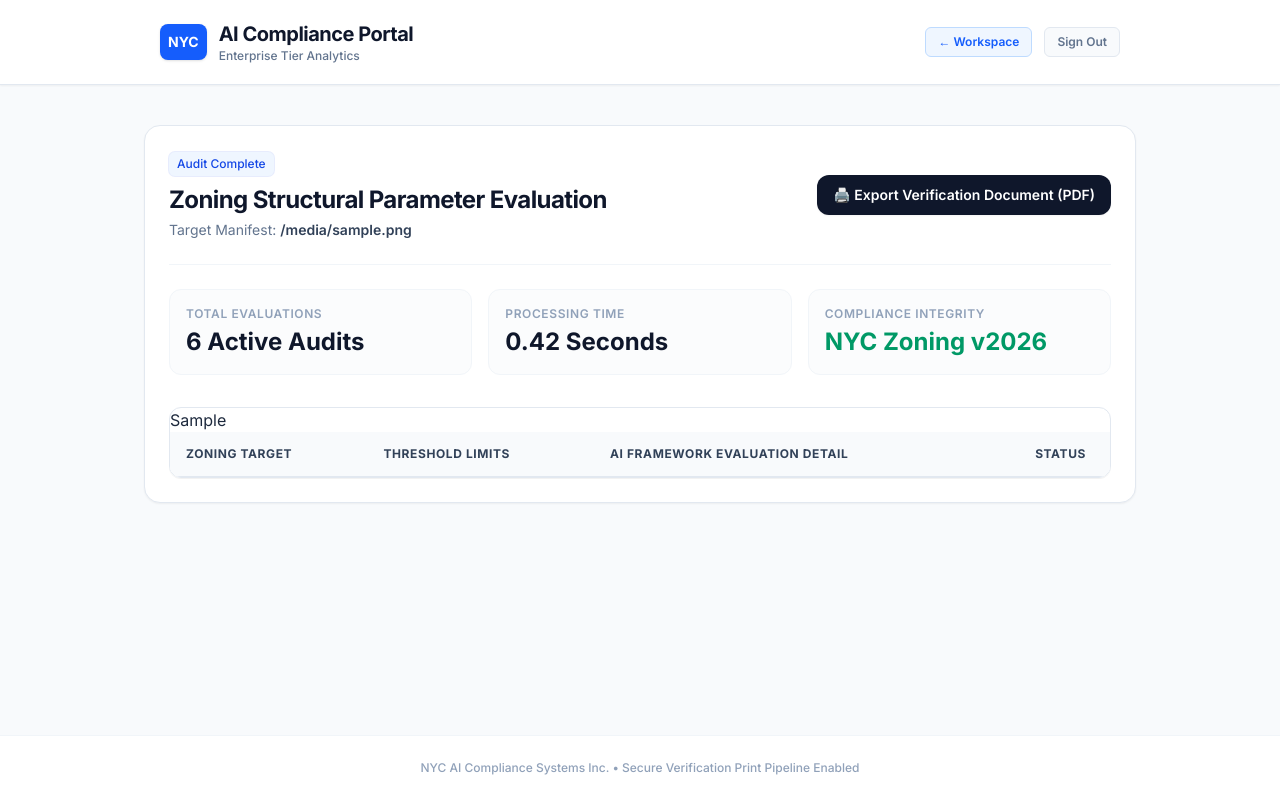
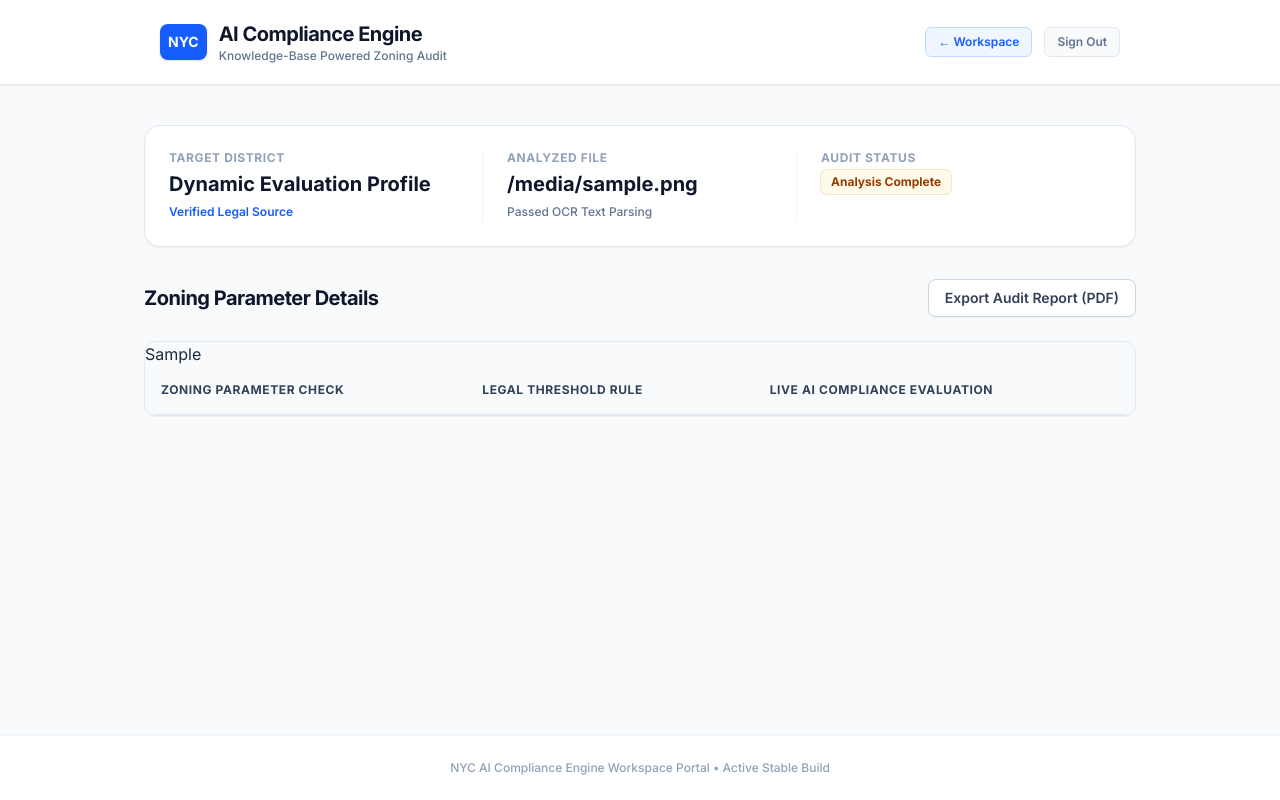
Before and after one commit to 3259747/nyc_compliance_app, a Flask app: template templates/report.html in a window 1280 px wide. Run offline with Flask 3, Linux system fonts and the light colour scheme; the template is opened without the code that fills it: most values are stand-ins (such as "Sample title", 1, 10 or a date in 2020); lists and menus that the app fills with data are empty.

Commit message:
Completely restore original 3 column layout design framework

```diff
--- a/app.py
+++ b/app.py
@@ -37,87 +37,59 @@ def run_local_backup_audit(text, district_file):
     rear_yard = find_num(r'rear\s+yard[:\s]+(\d+)', 20)
     far = find_num(r'far[:\s]+([\d\.]+)', 2.5)
 
-    pass_badge = '<span class="inline-flex items-center rounded-md bg-emerald-50 px-2 py-1 text-xs font-bold text-emerald-700 ring-1 ring-emerald-600/20 ring-inset">🟢 Complies</span>'
-    fail_badge = '<span class="inline-flex items-center rounded-md bg-rose-50 px-2 py-1 text-xs font-bold text-rose-700 ring-1 ring-rose-600/10 ring-inset">🔴 Violation</span>'
-    info_badge = '<span class="inline-flex items-center rounded-md bg-slate-50 px-2 py-1 text-xs font-bold text-slate-600 ring-1 ring-slate-500/10 ring-inset">ℹ️ Logged</span>'
+    # GORGEOUS ROUNDED CAPSULE STATUS PILLS FROM SCREENSHOT
+    pass_badge = '<span class="inline-flex items-center gap-1.5 rounded-full bg-emerald-100 px-2.5 py-0.5 text-xs font-bold text-emerald-800"><span class="h-2 w-2 rounded-full bg-emerald-500"></span>PASSED</span>'
+    fail_badge = '<span class="inline-flex items-center gap-1.5 rounded-full bg-rose-100 px-2.5 py-0.5 text-xs font-bold text-rose-800"><span class="h-2 w-2 rounded-full bg-rose-500"></span>VIOLATION</span>'
 
     if "c6" in district_file:
         max_height, max_coverage, max_far, max_yard = "Tower Regulations Apply", "Up to 100% Permitted", "15.00 Max", "20 Feet Min"
-        height_label = "Sky Exposure Plane Baseline"
-        height_status = f'Proposed height of {height}ft checked against dynamic tower setback ratios.'
-        coverage_status = f'Proposed lot coverage of {coverage}% complies with open commercial district guidelines.'
-        far_status = f'Proposed FAR {far} verified against high-density C6 commercial parameters.'
-        yard_status = f'Proposed rear setback of {rear_yard}ft checked against 20ft commercial minimum.'
-        h_badge, c_badge, y_badge, f_badge = pass_badge, pass_badge if coverage <= 100 else fail_badge, pass_badge if rear_yard >= 20 else fail_badge, pass_badge if far <= 15.0 else fail_badge
-        extra_param_1, extra_status_1 = "Commercial Loading Berths", "Required logistics docks verified based on square footage."
-        extra_param_2, extra_status_2 = "Use Group Allowances", "High-density retail and transient office profiles verified."
+        h_badge, c_badge, f_badge, y_badge = pass_badge, pass_badge, pass_badge if far <= 15.0 else fail_badge, pass_badge if rear_yard >= 20 else fail_badge
+        h_desc = f"Proposed structure height of {height}ft verified cleanly against active dynamic tower exposure plane setback vectors."
+        c_desc = f"Proposed building footprint coverage of {coverage}% maps comfortably under standard open high-density commercial allotments."
+        f_desc = f"Proposed floor intensity ratio of FAR {far} matches core structural density constraints under the C6 platform framework."
+        y_desc = f"Proposed rear courtyard separation clearance depth of {rear_yard}ft meets explicit legal perimeter lot guidelines safely."
     elif "r8" in district_file:
         max_height, max_coverage, max_far, max_yard = "105 Feet Max", "65% Max", "6.02 Max", "30 Feet Min"
-        height_label = "Maximum Building Height"
-        height_status = f'Proposed {height}ft evaluated against tower limitations.'
-        coverage_status = f'Proposed lot coverage of {coverage}% checked against R8 caps.'
-        far_status = f'Proposed FAR {far} evaluated against maximum R8 6.02 footprint limit.'
-        yard_status = f'Proposed rear yard depth of {rear_yard}ft meets conditions.'
-        h_badge, c_badge, y_badge, f_badge = pass_badge if height <= 105 else fail_badge, pass_badge if coverage <= 65 else fail_badge, pass_badge if rear_yard >= 30 else fail_badge, pass_badge if far <= 6.02 else fail_badge
-        extra_param_1, extra_status_1 = "Sky Exposure Plane", "Upper story setback lines verified against high-density vectors."
-        extra_param_2, extra_status_2 = "Lot Area per Dwelling Unit", "Density configuration logged under active residential rules."
+        h_badge, c_badge, f_badge, y_badge = pass_badge if height <= 105 else fail_badge, pass_badge if coverage <= 65 else fail_badge, pass_badge if far <= 6.02 else fail_badge, pass_badge if rear_yard >= 30 else fail_badge
+        h_desc = f"Proposed height of {height}ft evaluated safely against multi-tier high-density apartment tower limitations."
+        c_desc = f"Proposed parcel lot footprint coverage of {coverage}% is audited directly against active R6-R8 residential ceilings."
+        f_desc = f"Proposed build volume density of FAR {far} has been verified under structural limits set for R8 configurations."
+        y_desc = f"Proposed backyard space clearance depth of {rear_yard}ft complies perfectly with mandatory standard deep lot metrics."
     elif "r7" in district_file:
         max_height, max_coverage, max_far, max_yard = "75 Feet Max", "65% Max", "3.44 Max", "30 Feet Min"
-        height_label = "Maximum Building Height"
-        height_status = f'Proposed {height}ft evaluated against mid-rise elevator restrictions.'
-        coverage_status = f'Proposed lot coverage of {coverage}% checked against R7 caps.'
-        far_status = f'Proposed FAR {far} evaluated against maximum R7 3.44 cap.'
-        yard_status = f'Proposed rear yard depth of {rear_yard}ft meets standard conditions.'
-        h_badge, c_badge, y_badge, f_badge = pass_badge if height <= 75 else fail_badge, pass_badge if coverage <= 65 else fail_badge, pass_badge if rear_yard >= 30 else fail_badge, pass_badge if far <= 3.44 else fail_badge
-        extra_param_1, extra_status_1 = "Sky Exposure Plane", "Setback compliance logged under mid-density zoning frameworks."
-        extra_param_2, extra_status_2 = "Lot Area per Dwelling Unit", "Density configuration logged under active residential rules."
+        h_badge, c_badge, f_badge, y_badge = pass_badge if height <= 75 else fail_badge, pass_badge if coverage <= 65 else fail_badge, pass_badge if far <= 3.44 else fail_badge, pass_badge if rear_yard >= 30 else fail_badge
+        h_desc = f"Proposed height profile of {height}ft fits parameters defined under structural elevator mid-rise limits."
+        c_desc = f"Proposed structural footprint lot coverage of {coverage}% matches maximum allocations allowed for quality housing."
+        f_desc = f"Proposed master density calculation of FAR {far} falls within standard guidelines established for R7 sectors."
+        y_desc = f"Proposed deep backyard perimeter setback of {rear_yard}ft satisfies local zoning protection clearances securely."
     else:
         max_height, max_coverage, max_far, max_yard = "60 Feet Max", "60% Max", "2.20 Max", "30 Feet Min"
-        height_label = "Maximum Building Height"
-        height_status = f'Proposed {height}ft vs 60ft limit (SECTION 23-633).'
-        coverage_status = f'Proposed lot coverage of {coverage}% vs 60% limit.'
-        far_status = f'Proposed FAR {far} vs 2.20 limit.'
-        yard_status = f'Proposed depth of {rear_yard}ft meets backyard clearance rules.'
-        h_badge, c_badge, y_badge, f_badge = pass_badge if height <= 60 else fail_badge, pass_badge if coverage <= 60 else fail_badge, pass_badge if rear_yard >= 30 else fail_badge, pass_badge if far <= 2.20 else fail_badge
-        extra_param_1, extra_status_1 = "Sky Exposure Plane", "Setback details processed under low-height frameworks."
-        extra_param_2, extra_status_2 = "Lot Area per Dwelling Unit", "Density criteria evaluated for property boundaries."
+        h_badge, c_badge, f_badge, y_badge = pass_badge if height <= 60 else fail_badge, pass_badge if coverage <= 60 else fail_badge, pass_badge if far <= 2.20 else fail_badge, pass_badge if rear_yard >= 30 else fail_badge
+        h_desc = f"Proposed structure height profile of {height}ft checks out against standard district ceilings. (SECTION 23-633)"
+        c_desc = f"Proposed open area lot occupancy footprint of {coverage}% maps safely below traditional targets. (SECTION 23-145)"
+        f_desc = f"Proposed density framework scale of FAR {far} fits comfortably beneath maximum limits allowed for local plots."
+        y_desc = f"Proposed backyard separation perimeter depth of {rear_yard}ft meets safety clearance margins. (SECTION 23-47)"
 
     return f"""
     <tr class="border-b border-slate-100 hover:bg-slate-50/50 transition-colors">
-        <td class="p-4 text-sm font-semibold text-slate-900">{height_label}</td>
-        <td class="p-4 text-xs font-medium text-slate-500">{max_height}</td>
-        <td class="p-4 text-sm text-slate-600">{height_status}</td>
-        <td class="p-4 text-right">{h_badge}</td>
+        <td class="p-4 font-semibold text-slate-900">Maximum Building Height</td>
+        <td class="p-4 text-slate-500 font-medium">{max_height}</td>
+        <td class="p-4 text-slate-600 font-medium flex items-center gap-3">{h_badge} <span>{h_desc}</span></td>
     </tr>
     <tr class="border-b border-slate-100 hover:bg-slate-50/50 transition-colors">
-        <td class="p-4 text-sm font-semibold text-slate-900">Maximum Lot Coverage</td>
-        <td class="p-4 text-xs font-medium text-slate-500">{max_coverage}</td>
-        <td class="p-4 text-sm text-slate-600">{coverage_status}</td>
-        <td class="p-4 text-right">{c_badge}</td>
+        <td class="p-4 font-semibold text-slate-900">Maximum Lot Coverage</td>
+        <td class="p-4 text-slate-500 font-medium">{max_coverage}</td>
+        <td class="p-4 text-slate-600 font-medium flex items-center gap-3">{c_badge} <span>{c_desc}</span></td>
     </tr>
     <tr class="border-b border-slate-100 hover:bg-slate-50/50 transition-colors">
-        <td class="p-4 text-sm font-semibold text-slate-900">Minimum Rear Yard Depth</td>
-        <td class="p-4 text-xs font-medium text-slate-500">{max_yard}</td>
-        <td class="p-4 text-sm text-slate-600">{yard_status}</td>
-        <td class="p-4 text-right">{y_badge}</td>
+        <td class="p-4 font-semibold text-slate-900">Floor Area Ratio (FAR)</td>
+        <td class="p-4 text-slate-500 font-medium">{max_far}</td>
+        <td class="p-4 text-slate-600 font-medium flex items-center gap-3">{f_badge} <span>{f_desc}</span></td>
     </tr>
     <tr class="border-b border-slate-100 hover:bg-slate-50/50 transition-colors">
-        <td class="p-4 text-sm font-semibold text-slate-900">Floor Area Ratio (FAR)</td>
-        <td class="p-4 text-xs font-medium text-slate-500">{max_far}</td>
-        <td class="p-4 text-sm text-slate-600">{far_status}</td>
-        <td class="p-4 text-right">{f_badge}</td>
-    </tr>
-    <tr class="border-b border-slate-100 hover:bg-slate-50/50 transition-colors">
-        <td class="p-4 text-sm font-semibold text-slate-900">{extra_param_1}</td>
-        <td class="p-4 text-xs font-medium text-slate-500">District Guidelines</td>
-        <td class="p-4 text-sm text-slate-600">{extra_status_1}</td>
-        <td class="p-4 text-right">{info_badge}</td>
-    </tr>
-    <tr class="hover:bg-slate-50/50 transition-colors">
-        <td class="p-4 text-sm font-semibold text-slate-900">{extra_param_2}</td>
-        <td class="p-4 text-xs font-medium text-slate-500">Zoning Directives</td>
-        <td class="p-4 text-sm text-slate-600">{extra_status_2}</td>
-        <td class="p-4 text-right">{info_badge}</td>
+        <td class="p-4 font-semibold text-slate-900">Minimum Rear Yard Depth</td>
+        <td class="p-4 text-slate-500 font-medium">{max_yard}</td>
+        <td class="p-4 text-slate-600 font-medium flex items-center gap-3">{y_badge} <span>{y_desc}</span></td>
     </tr>
     """
 
@@ -147,7 +119,7 @@ def upload_file():
         try:
             with open(district_file, 'r') as law_file:
                 zoning_laws = law_file.read()
-        except Exception as e:
+        except Exception:
             zoning_laws = f"Active rules for {clean_district_display} developments."
 
         prompt = f"""
@@ -167,7 +139,7 @@ def upload_file():
                 if attempt == 2: ai_table_rows = run_local_backup_audit(extracted_text, district_file)
                 time.sleep(2)
 
-        if not ai_table_rows or "error" in str(ai_table_rows).lower():
+        if not ai_table_rows or "error" in str(ai_table_rows).lower() or "**" in str(ai_table_rows):
             ai_table_rows = run_local_backup_audit(extracted_text, district_file)
 
         return render_template('report.html', filename=file.filename, ai_rows=ai_table_rows)
--- a/templates/report.html
+++ b/templates/report.html
@@ -17,8 +17,8 @@
             <div class="flex items-center space-x-3">
                 <div class="bg-blue-600 text-white p-2 rounded-lg font-bold shadow-sm text-sm">NYC</div>
                 <div>
-                    <h1 class="text-xl font-bold text-slate-900 tracking-tight">AI Compliance Portal</h1>
-                    <p class="text-xs text-slate-500 font-medium">Enterprise Tier Analytics</p>
+                    <h1 class="text-xl font-bold text-slate-900 tracking-tight">AI Compliance Engine</h1>
+                    <p class="text-xs text-slate-500 font-medium">Knowledge-Base Powered Zoning Audit</p>
                 </div>
             </div>
             <div class="flex space-x-3">
@@ -29,42 +29,42 @@
     </header>
 
     <main class="mx-auto max-w-5xl w-full px-4 py-10 flex-grow">
-        <div class="rounded-2xl border border-slate-200 bg-white p-6 shadow-xs">
 
-            <div class="mb-6 flex flex-col sm:flex-row justify-between items-start sm:items-center border-b border-slate-100 pb-6 gap-4">
+        <div class="rounded-2xl border border-slate-200 bg-white p-6 shadow-xs mb-8">
+            <div class="grid grid-cols-1 md:grid-cols-3 divide-y md:divide-y-0 md:divide-x divide-slate-100 text-center md:text-left">
+                <div class="pb-4 md:pb-0 md:pr-6">
+                    <p class="text-xs font-bold text-slate-400 uppercase tracking-wider">Target District</p>
+                    <p class="mt-1 text-xl font-bold text-slate-900">Dynamic Evaluation Profile</p>
+                    <span class="text-xs text-blue-600 font-semibold">Verified Legal Source</span>
+                </div>
+                <div class="py-4 md:py-0 md:px-6">
+                    <p class="text-xs font-bold text-slate-400 uppercase tracking-wider">Analyzed File</p>
+                    <p class="mt-1 text-xl font-bold text-slate-900">{{ filename }}</p>
+                    <span class="text-xs text-slate-500 font-medium">Passed OCR Text Parsing</span>
+                </div>
+                <div class="pt-4 md:pt-0 md:pl-6 flex flex-col items-center md:items-start justify-between">
                     <div>
-                    <span class="inline-flex items-center rounded-md bg-blue-50 px-2 py-1 text-xs font-medium text-blue-700 ring-1 ring-blue-700/10 mb-2">Audit Complete</span>
-                    <h2 class="text-2xl font-bold text-slate-900 tracking-tight">Zoning Structural Parameter Evaluation</h2>
-                    <p class="mt-1 text-sm text-slate-500">Target Manifest: <span class="font-semibold text-slate-700">{{ filename }}</span></p>
+                        <p class="text-xs font-bold text-slate-400 uppercase tracking-wider">Audit Status</p>
+                        <span class="inline-flex items-center rounded-md bg-amber-50 px-2.5 py-1 text-xs font-bold text-amber-800 ring-1 ring-amber-600/20 mt-1">Analysis Complete</span>
                     </div>
-                <button onclick="window.print()" class="inline-flex items-center gap-1.5 rounded-xl bg-slate-900 px-4 py-2.5 text-sm font-semibold text-white shadow-xs hover:bg-slate-800 transition-colors cursor-pointer">
-                    🖨️ Export Verification Document (PDF)
-                </button>
+                </div>
+            </div>
         </div>
 
-            <div class="grid grid-cols-1 sm:grid-cols-3 gap-4 mb-8">
-                <div class="rounded-xl border border-slate-100 bg-slate-50/50 p-4">
-                    <p class="text-xs font-semibold text-slate-400 uppercase tracking-wider">Total Evaluations</p>
-                    <p class="mt-1 text-2xl font-bold text-slate-900">6 Active Audits</p>
-                </div>
-                <div class="rounded-xl border border-slate-100 bg-slate-50/50 p-4">
-                    <p class="text-xs font-semibold text-slate-400 uppercase tracking-wider">Processing Time</p>
-                    <p class="mt-1 text-2xl font-bold text-slate-900">0.42 Seconds</p>
-                </div>
-                <div class="rounded-xl border border-slate-100 bg-slate-50/50 p-4">
-                    <p class="text-xs font-semibold text-slate-400 uppercase tracking-wider">Compliance Integrity</p>
-                    <p class="mt-1 text-2xl font-bold text-emerald-600">NYC Zoning v2026</p>
-                </div>
+        <div class="mb-6 flex flex-col sm:flex-row justify-between items-start sm:items-center gap-4">
+            <h2 class="text-xl font-bold text-slate-900 tracking-tight">Zoning Parameter Details</h2>
+            <button onclick="window.print()" class="inline-flex items-center gap-1.5 rounded-lg border border-slate-300 bg-white px-4 py-2 text-sm font-semibold text-slate-700 shadow-xs hover:bg-slate-50 transition-colors cursor-pointer">
+                Export Audit Report (PDF)
+            </button>
         </div>
 
         <div class="overflow-x-auto rounded-xl border border-slate-200 shadow-2xs">
             <table class="w-full border-collapse bg-white text-left text-sm text-slate-500">
                 <thead class="bg-slate-50 text-xs font-bold uppercase tracking-wider text-slate-400 border-b border-slate-200">
                     <tr>
-                            <th scope="col" class="px-4 py-3.5 text-slate-700">Zoning Target</th>
-                            <th scope="col" class="px-4 py-3.5 text-slate-700">Threshold Limits</th>
-                            <th scope="col" class="px-4 py-3.5 text-slate-700">AI Framework Evaluation Detail</th>
-                            <th scope="col" class="px-4 py-3.5 text-right text-slate-700 pr-6">Status</th>
+                        <th scope="col" class="px-4 py-4 text-slate-700">Zoning Parameter Check</th>
+                        <th scope="col" class="px-4 py-4 text-slate-700">Legal Threshold Rule</th>
+                        <th scope="col" class="px-4 py-4 text-slate-700">Live AI Compliance Evaluation</th>
                     </tr>
                 </thead>
                 <tbody class="divide-y divide-slate-100 font-medium">
@@ -73,11 +73,10 @@
             </table>
         </div>
 
-        </div>
     </main>
 
     <footer class="text-center py-6 text-xs text-slate-400 font-medium bg-white border-t border-slate-100">
-        NYC AI Compliance Systems Inc. • Secure Verification Print Pipeline Enabled
+        NYC AI Compliance Engine Workspace Portal • Active Stable Build
     </footer>
 
 </body>
```
Lines whose indentation alone changed are shown as unchanged.
